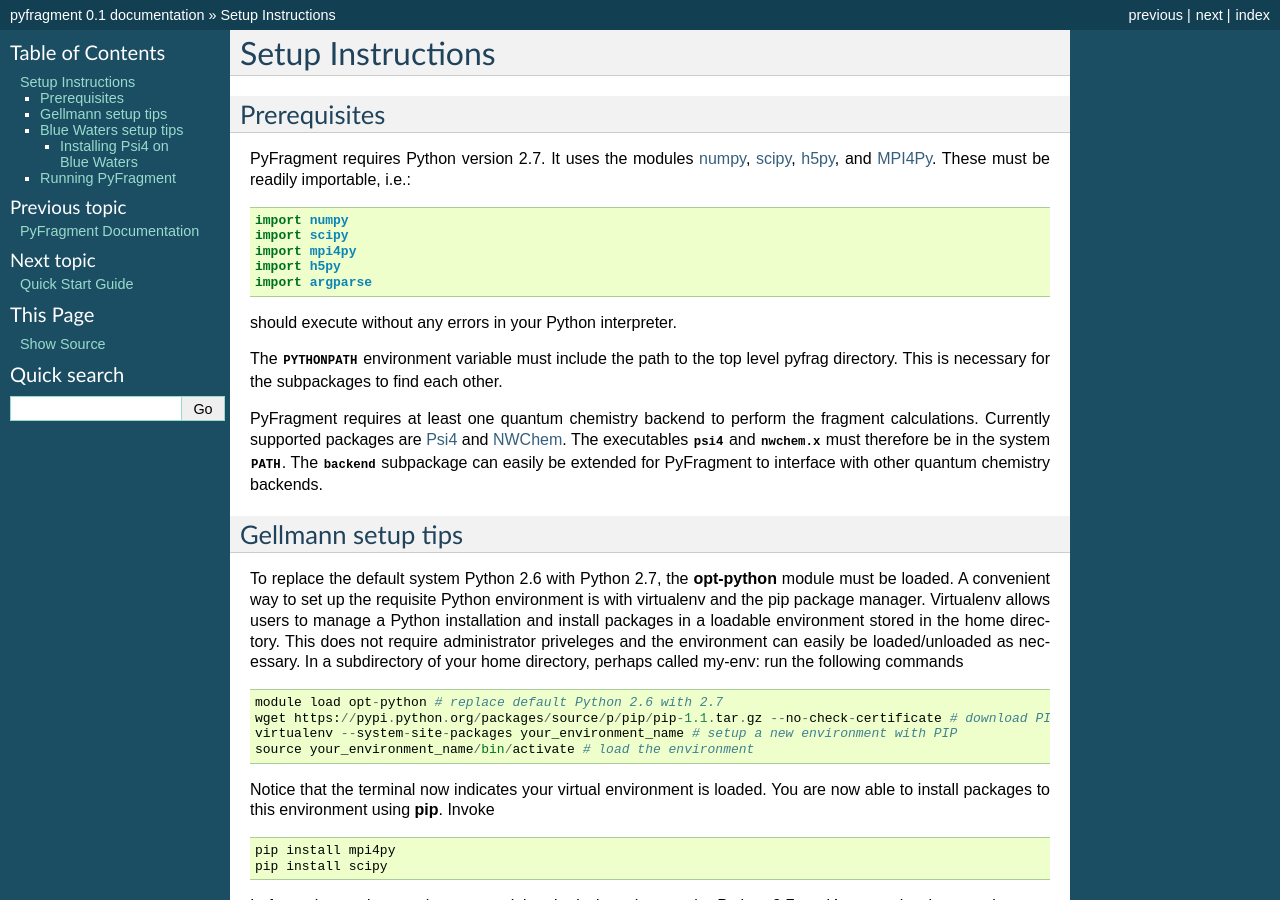
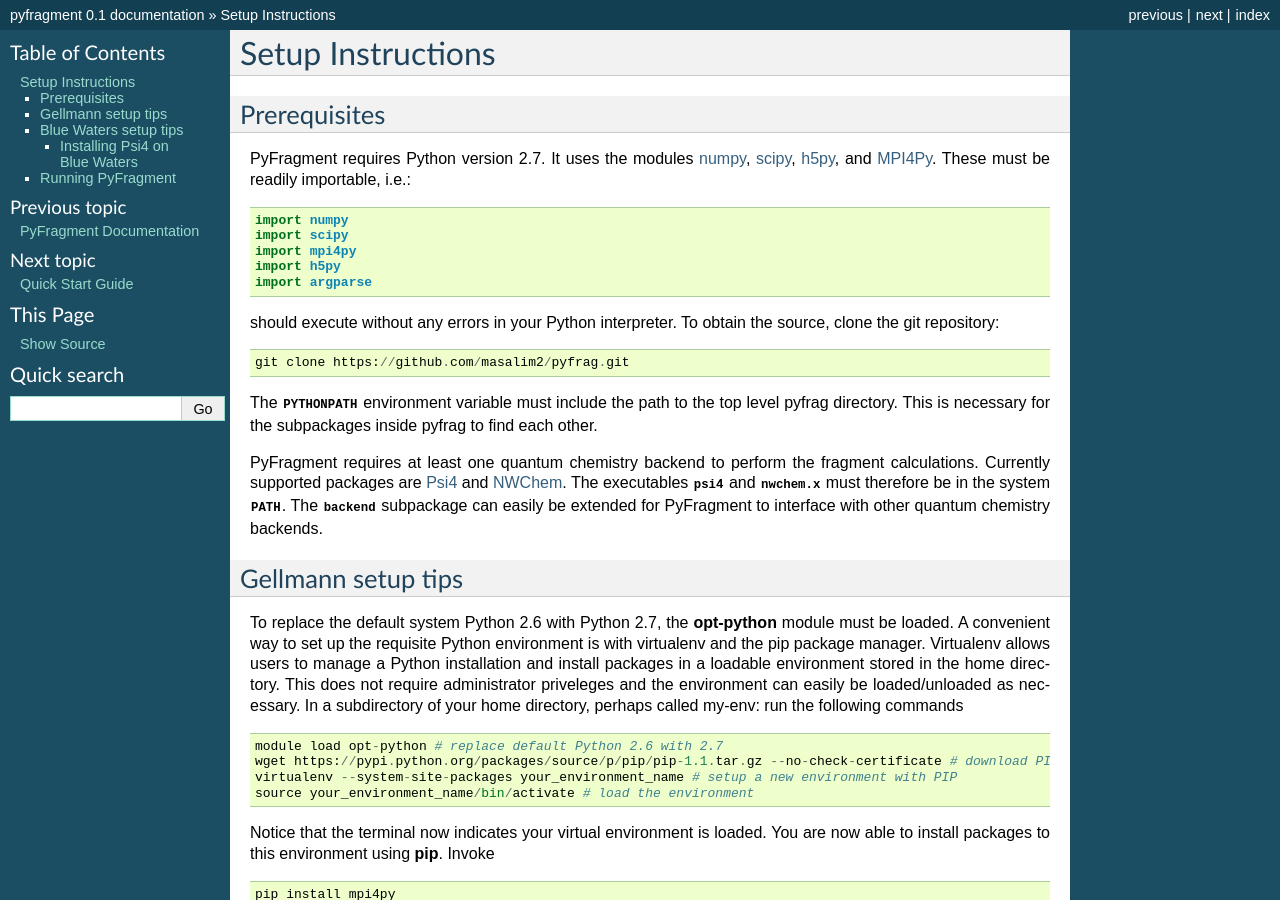
Before and after one commit to masalim2/pyfrag, a Sphinx documentation site: the page built from docs/setup.rst, in a window 1280 px wide and 900 px high. Built offline with Sphinx 7.4.7, drawn with Linux system fonts in a browser that asks for light colours; formulas are drawn with MathJax 3.

Commit message:
added setup info

```diff
--- a/docs/setup.rst
+++ b/docs/setup.rst
@@ -14,10 +14,14 @@ be readily importable, i.e.::
     import h5py
     import argparse
 
-should execute without any errors in your Python interpreter.
+should execute without any errors in your Python interpreter. To obtain the
+source, clone the git repository::
 
-The :data:`PYTHONPATH` environment variable must include the path to the top level
-pyfrag directory. This is necessary for the subpackages to find each other.
+    git clone https://github.com/masalim2/pyfrag.git
+
+The :data:`PYTHONPATH` environment variable must include the path to the top
+level pyfrag directory. This is necessary for the subpackages inside pyfrag to
+find each other.
 
 PyFragment requires at least one quantum chemistry backend to perform the
 fragment calculations. Currently supported packages are `Psi4
```
Also changed, not shown: 5 other files.
